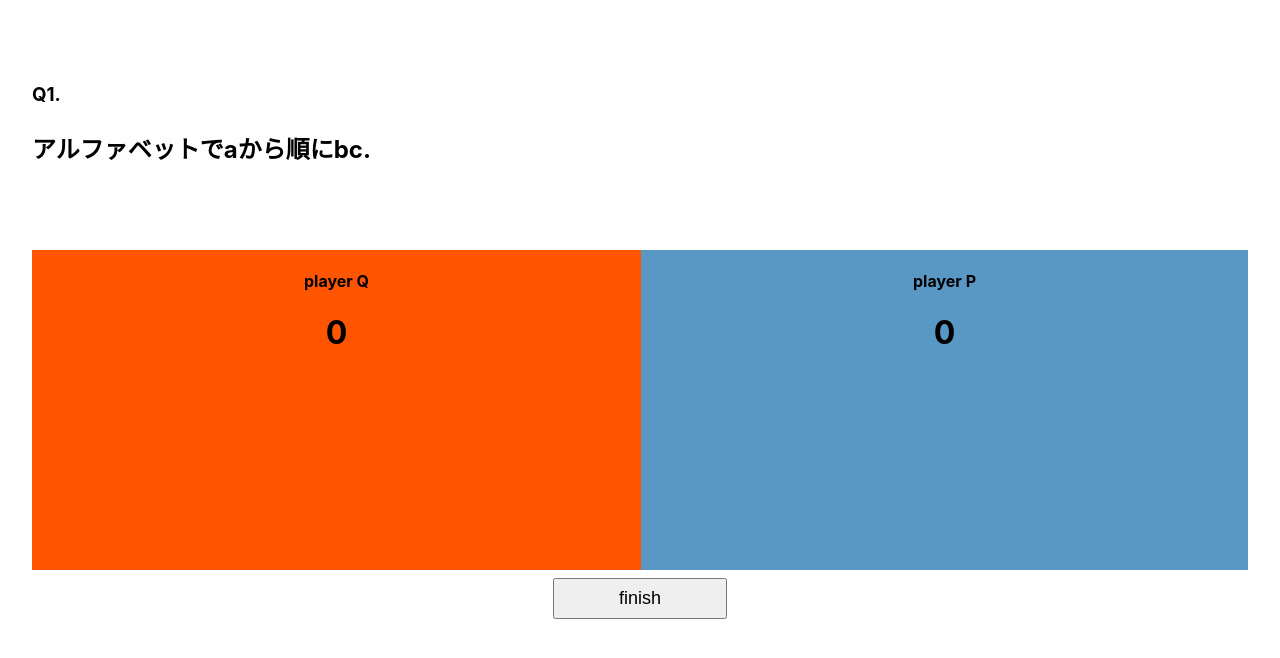
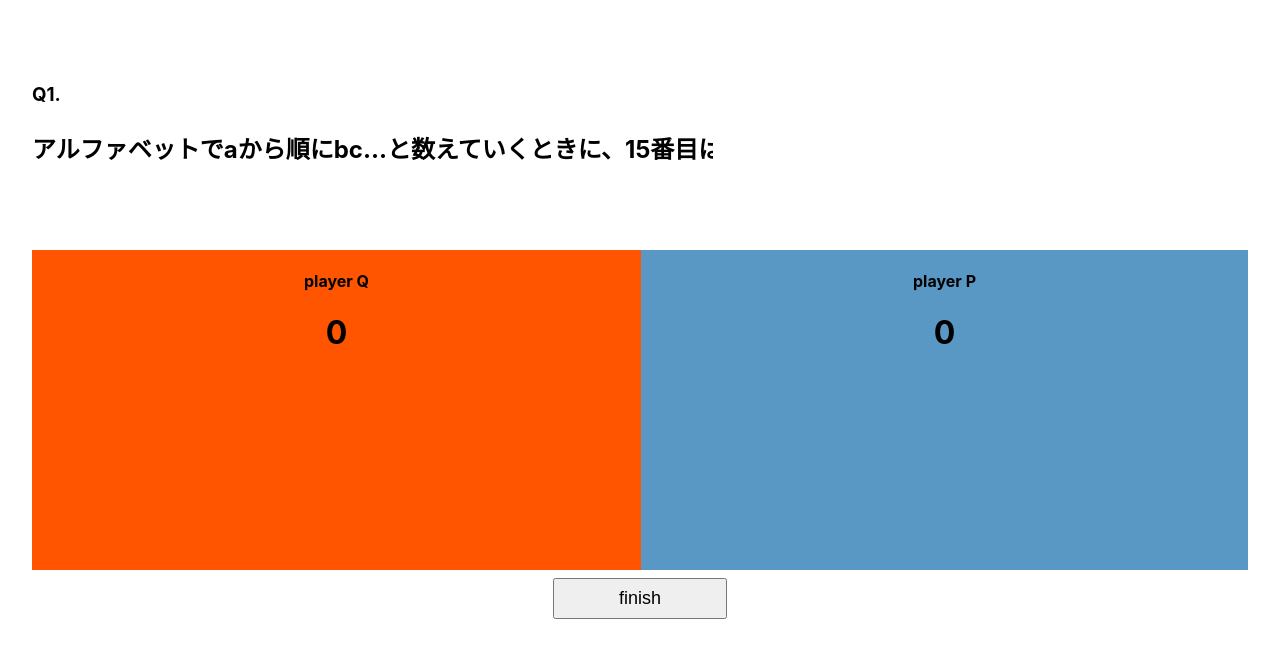
Before and after one commit to ery-k-blue/insider-quiz, a Next.js app: page / in a window 1280 px wide. Both pictures are taken after a click on the button "start". Shown: the top 658 px of the page. Built offline with nearby package versions, Linux system fonts and the light colour scheme.

Commit message:
animation複数行対応

```diff
--- a/components/gamescene/QuizSentenceArea.tsx
+++ b/components/gamescene/QuizSentenceArea.tsx
@@ -1,5 +1,6 @@
-import React from "react";
+import React, { useEffect, useState } from "react";
 import styles from "../../styles/components/QuizSentenceArea.module.css";
+import { QuizSentenceBlock } from "./QuizSentenceProps";
 
 type QuizSentenceAreaProps = {
   quizProgress: number;
@@ -16,18 +17,35 @@ export const QuizSentenceArea: React.FC<QuizSentenceAreaProps> = ({
   startAnimation,
   pauseAnimation,
 }) => {
+  const [windowWidth, setWindowWidth] = useState(window.innerWidth - 64);
+  const [sentenceArray, setSentenceArray] = useState<string[]>([]);
+
+  useEffect(() => {
+    const onResize = () => {
+      setWindowWidth(() => window.innerWidth - 64);
+    };
+    window.addEventListener("resize", onResize);
+    return () => window.removeEventListener("resize", onResize);
+  }, []);
+
+  useEffect(() => {
+    var columnsCharNum = Math.floor(windowWidth / 24);
+    var chunk = question.match(new RegExp(".{1," + columnsCharNum + "}", "g"));
+    console.log(columnsCharNum);
+    console.log(windowWidth);
+    if (chunk) {
+      setSentenceArray(chunk);
+    }
+  }, [question]);
+
   return (
     <div>
       <h3>Q{quizProgress}.</h3>
       {startAnimation ? (
-        <h3
-          id="animationQuestionSentence"
-          className={`${styles.animation} + ${
-            pauseAnimation ? styles.pauseanimation : ""
-          }`}
-        >
-          {question}
-        </h3>
+        <QuizSentenceBlock
+          sentenceArray={sentenceArray}
+          pauseAnimation={pauseAnimation}
+        />
       ) : (
         <h3 className={styles.questionSentence}>{question}</h3>
       )}
@@ -35,28 +53,3 @@ export const QuizSentenceArea: React.FC<QuizSentenceAreaProps> = ({
     </div>
   );
 };
-
-// jsそのものを使う方法
-// https://web-designer.cman.jp/css_ref/abc_list/animation-play-state/
-// https://tech-blog.cloud-config.jp/2021-06-01-react-making-slotmachine/
-
-// {animation ? (
-//   <h3
-//     id="animationQuestionSentence"
-//     className={styles.animation + (rTAflag ? "" : styles.pauseAnimation)}
-//   >
-//     {question}
-//   </h3>
-// ) : (
-//   <h3 className={styles.questionSentence}>{question}</h3>
-// )}
-
-{
-  /* <h3
-className={`${styles.animation} ${
-  animation ? "" : styles.pauseanimation
-}`}
->
-{question}
-</h3> */
-}
--- /dev/null
+++ b/components/gamescene/QuizSentenceProps.tsx
@@ -0,0 +1,32 @@
+import styles from "../../styles/components/QuizSentenceArea.module.css";
+
+type QuizSentenceProps = {
+  sentenceArray: string[];
+  pauseAnimation: Boolean;
+};
+
+export const QuizSentenceBlock: React.FC<QuizSentenceProps> = ({
+  sentenceArray,
+  pauseAnimation,
+}) => {
+  if (sentenceArray) {
+    return (
+      <>
+        {sentenceArray.map((_sentence: string, index: number) => {
+          return (
+            <p
+              key={index}
+              className={`${styles.animation} + ${
+                pauseAnimation ? styles.pauseanimation : ""
+              }`}
+            >
+              {_sentence}
+            </p>
+          );
+        })}
+      </>
+    );
+  } else {
+    return <></>;
+  }
+};
--- a/data/quizzes.ts
+++ b/data/quizzes.ts
@@ -7,8 +7,9 @@ export type Quiz = {
 export const quizzes: Array<Quiz> = [
   {
     id: 1,
-    question: "1 + 1は？",
-    answer: "22",
+    question:
+      "日本の県名で漢数字が入っている県が２つあります。１つは三重県。ではもう１つは？",
+    answer: "ちば",
   },
   {
     id: 2,
--- a/styles/components/QuizSentenceArea.module.css
+++ b/styles/components/QuizSentenceArea.module.css
@@ -1,17 +1,36 @@
 .questionSentence {
-  font-size: 1.5em;
+  font-size: 24px;
   font-weight: bold;
-  white-space: nowrap;
-  overflow: hidden;
 }
 
 .animation {
   width: 0;
-  font-size: 1.5em;
+  font-size: 24px;
   font-weight: bold;
   white-space: nowrap;
   overflow: hidden;
-  animation: flowing-anim 10s forwards linear;
+  animation: flowing-anim 5s forwards linear;
+}
+
+/* <HACK>そもそもをどうにかしたい */
+/* なぜかnth-child(2)から始まる */
+/* .animation:nth-child(2) {
+} */
+
+.animation:nth-child(3) {
+  animation-delay: 5s;
+}
+
+.animation:nth-child(4) {
+  animation-delay: 10s;
+}
+
+.animation:nth-child(5) {
+  animation-delay: 15s;
+}
+
+.animation:nth-child(6) {
+  animation-delay: 20s;
 }
 
 .pauseanimation {
```
